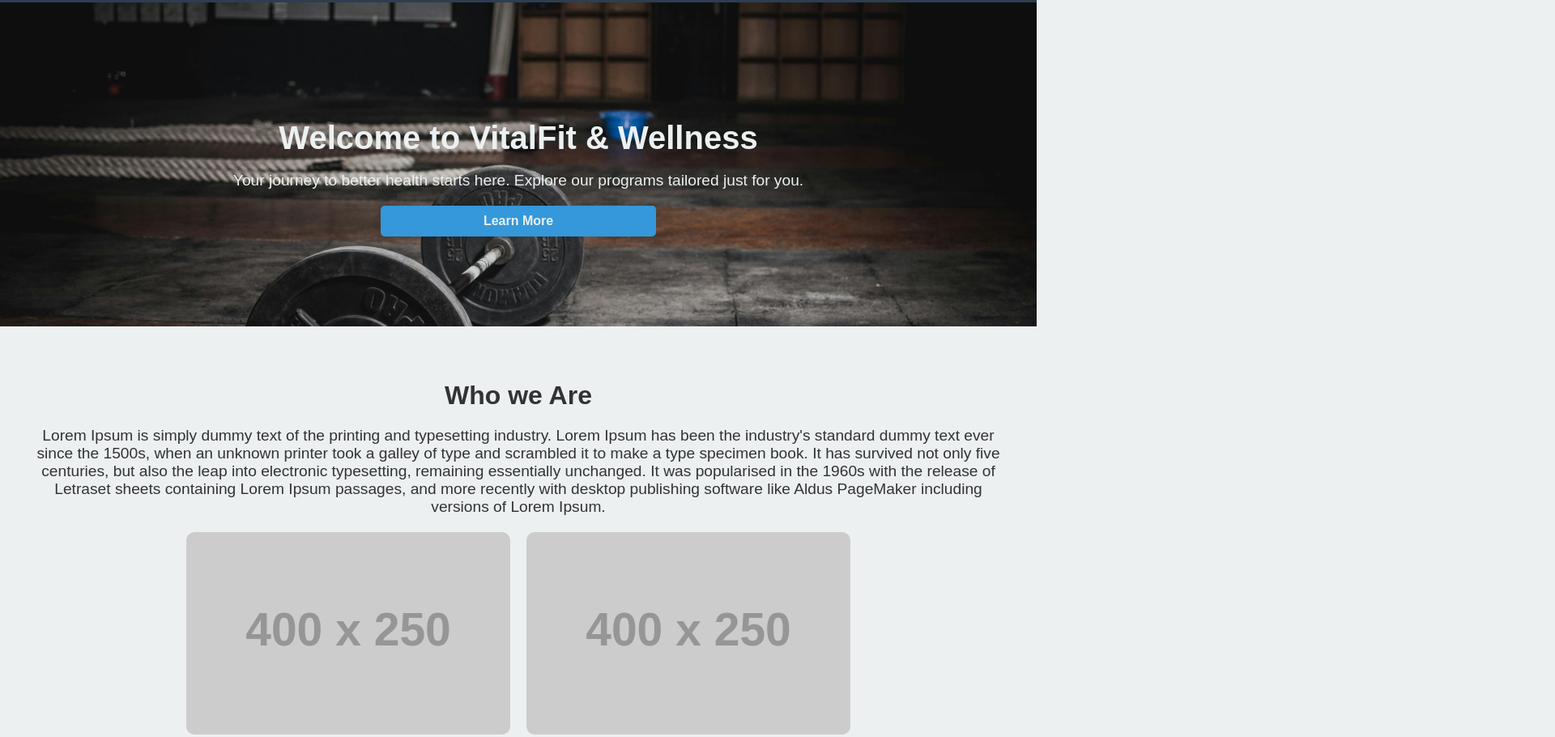
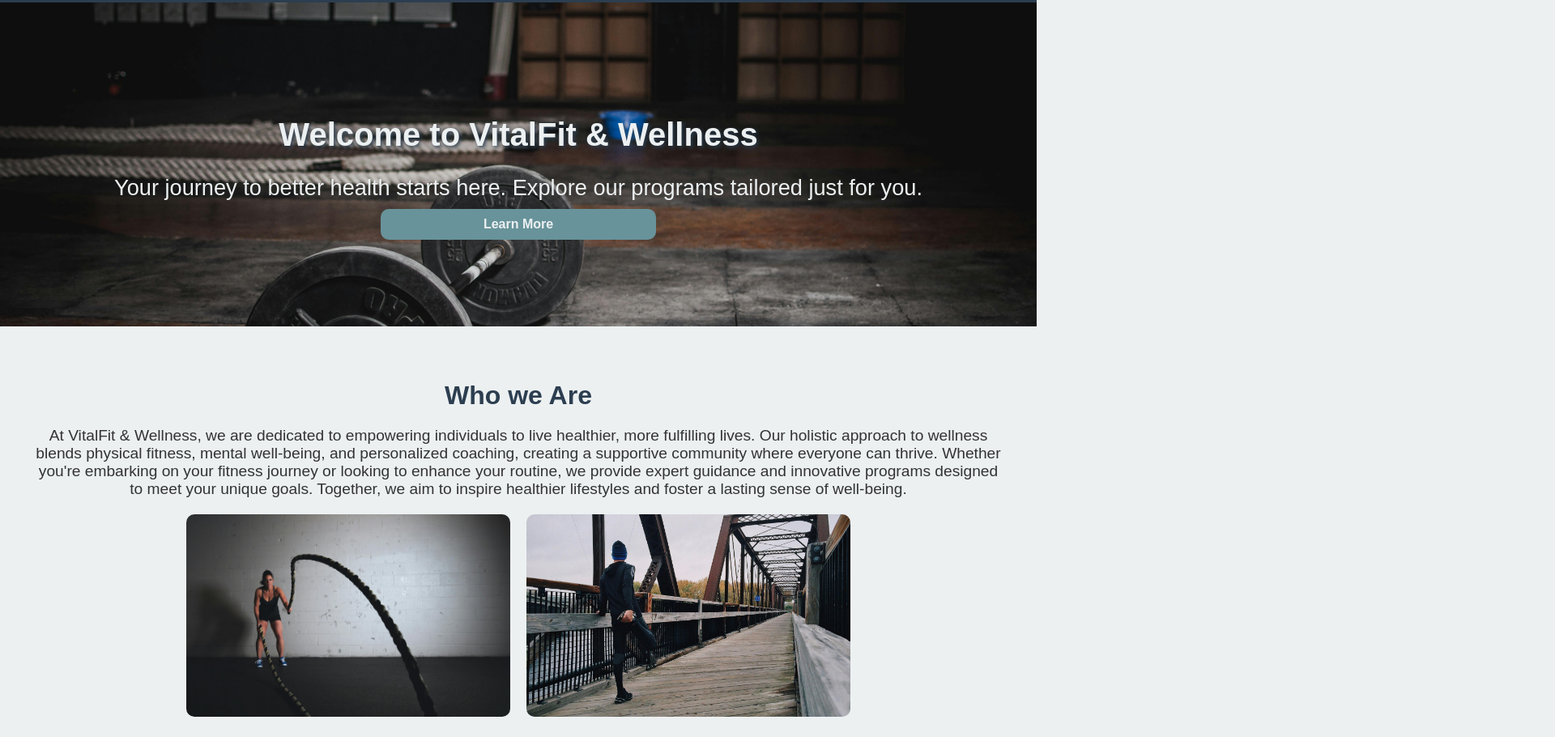
Before and after one commit to raswright/raswright.github.io, a plain HTML site: page csce242/projects/part4/index.html in a window 1280 px wide. Shown: the part 136-1046 px from the top of the page at 81% size, 1920 px wide, since content can reach past the window. Drawn offline with Linux system fonts and the light colour scheme; placeholder pictures from the web are drawn by us.

Commit message:
updated a lot

```diff
--- a/csce242/projects/part4/index.html
+++ b/csce242/projects/part4/index.html
@@ -31,10 +31,10 @@
     <!-- Who we Are Section -->
     <section class="whoweare">
         <h2>Who we Are</h2>
-        <p>Lorem Ipsum is simply dummy text of the printing and typesetting industry. Lorem Ipsum has been the industry's standard dummy text ever since the 1500s, when an unknown printer took a galley of type and scrambled it to make a type specimen book. It has survived not only five centuries, but also the leap into electronic typesetting, remaining essentially unchanged. It was popularised in the 1960s with the release of Letraset sheets containing Lorem Ipsum passages, and more recently with desktop publishing software like Aldus PageMaker including versions of Lorem Ipsum.</p>
+        <p>At VitalFit & Wellness, we are dedicated to empowering individuals to live healthier, more fulfilling lives. Our holistic approach to wellness blends physical fitness, mental well-being, and personalized coaching, creating a supportive community where everyone can thrive. Whether you're embarking on your fitness journey or looking to enhance your routine, we provide expert guidance and innovative programs designed to meet your unique goals. Together, we aim to inspire healthier lifestyles and foster a lasting sense of well-being.</p>
         <div class="whoweare-images">
-            <img src="https://via.placeholder.com/400x250" alt="Who We Are Image 1" class="whoweare-image">
-            <img src="https://via.placeholder.com/400x250" alt="Who We Are Image 2" class="whoweare-image">
+            <img src="/csce242/projects/part4/images/whoweare1.jpg" alt="Who We Are Image 1" class="whoweare-image">
+            <img src="/csce242/projects/part4/images/whoweare2.jpg" alt="Who We Are Image 2" class="whoweare-image">
         </div>
     </section>
 
@@ -59,7 +59,7 @@
         <h2>Why Choose VitalFit & Wellness?</h2>
         <div class="why-choose-us-container">
             <div class="left-image">
-                <img src="https://via.placeholder.com/300x400" alt="Image 1">
+                <img src="/csce242/projects/part4/images/whychooseus1.jpg" alt="Image 1">
             </div>
 
             <div class="why-choose-us-text">
@@ -72,7 +72,7 @@
             </div>
 
             <div class="right-image">
-                <img src="https://via.placeholder.com/300x400" alt="Image 2">
+                <img src="/csce242/projects/part4/images/whoweare2.jpg" alt="Image 2">
             </div>
         </div>
     </section>
--- a/csce242/projects/part4/styles.css
+++ b/csce242/projects/part4/styles.css
@@ -50,19 +50,20 @@ nav ul li a {
 }
 
 nav ul li a:hover {
-    color:  var(--button-hover-color)
+    color:  var(--button-hover-color);
 }
 
 /* Who we Are Section (Home Page) */
 .whoweare {
     text-align: center;
     padding: 40px;
-    background-color: var(--secondary-color)
+    background-color: var(--secondary-color);
 }
 
 .whoweare h2 {
     font-size: 2rem;
     margin-bottom: 20px;
+    color: var(--primary-color);
 }
 
 .whoweare p {
@@ -88,7 +89,7 @@ nav ul li a:hover {
     text-align: center;
     margin: 40px auto;
     padding: 20px;
-    background-color: var(--secondary-color);
+    background-color: var(--schedule-bg1);
     border-radius: 10px;
     max-width: 50%;
     box-shadow: 0 4px 8px var(----hero-overlay-color)
@@ -191,7 +192,7 @@ body {
 .call-to-action {
     text-align: center;
     padding: 40px;
-    background-color: var(--accent-color);
+    background-color: var(--schedule-bg2);
     color: #fff;
 }
 
@@ -207,7 +208,7 @@ body {
 
 .cta-button {
     background-color: var(--secondary-color);
-    color: var(--accent-color);
+    color: var(--primary-color);
     padding: 10px 20px;
     border-radius: 5px;
     text-decoration: none;
@@ -232,6 +233,7 @@ body {
     text-align: center;
 }
 
+
 .hero-content {
     padding: 30px;
     border-radius: 10px;
@@ -241,20 +243,22 @@ body {
 .hero h2 {
     font-size: 2.5rem;
     margin-bottom: 15px;
+    text-shadow: 2px 2px 5px var(--primary-color)
 }
 
 .hero p {
-    font-size: 1.2rem;
-    margin-bottom: 20px;
+    font-size: 1.7rem;
+    margin-bottom: -40px;
 }
 
 .cta-button {
     display: inline-block;
+    margin-top: 50px;
     padding: 10px 20px;
-    background-color: var(--accent-color);
+    background-color: var(--schedule-bg2);
     color: var(--secondary-color);
     text-decoration: none;
-    border-radius: 5px;
+    border-radius: 10px;
     font-weight: bold;
     width: 100%;
     max-width: 300px;
```
Also changed, not shown: csce242/projects/part4/images/whoweare1.jpg (added), csce242/projects/part4/images/whoweare2.jpg (added), csce242/projects/part4/images/whychooseus1.jpg (added), csce242/projects/part4/images/whychooseus2.jpg (added), 1 other file.
